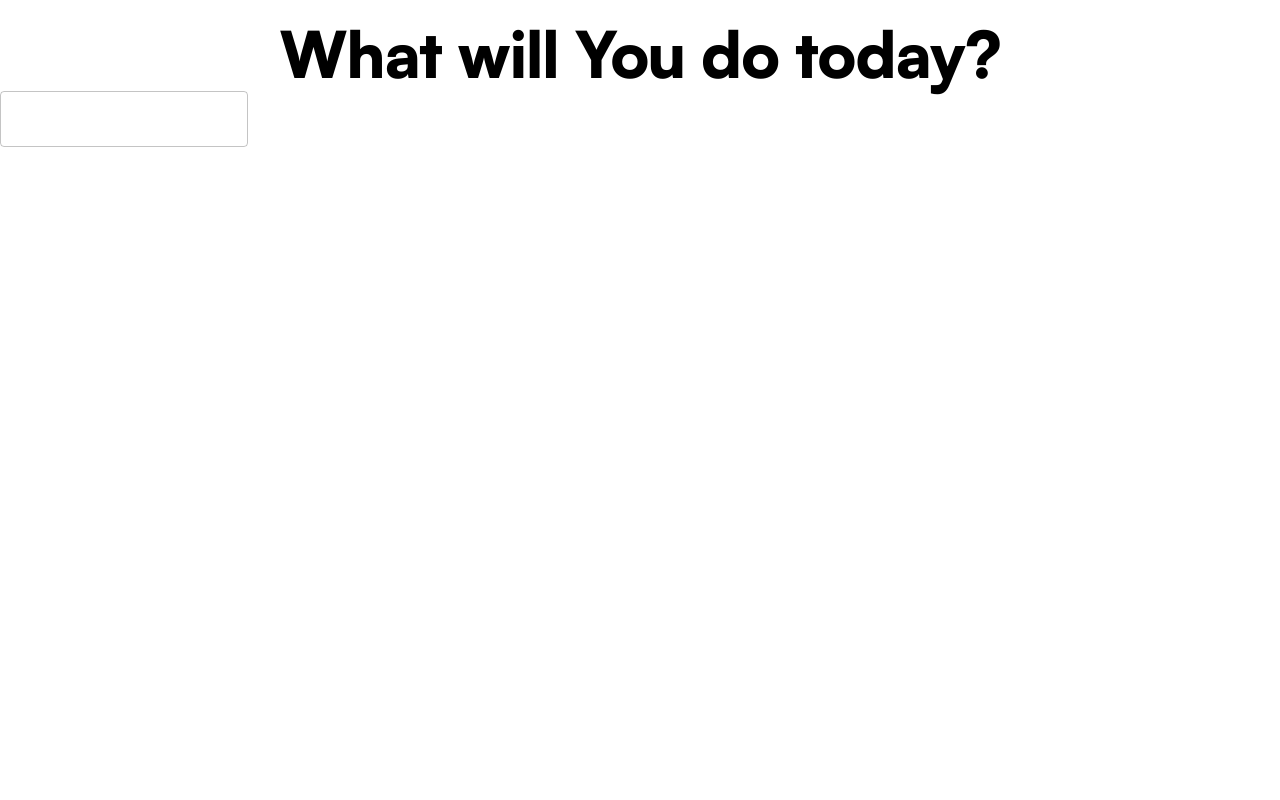
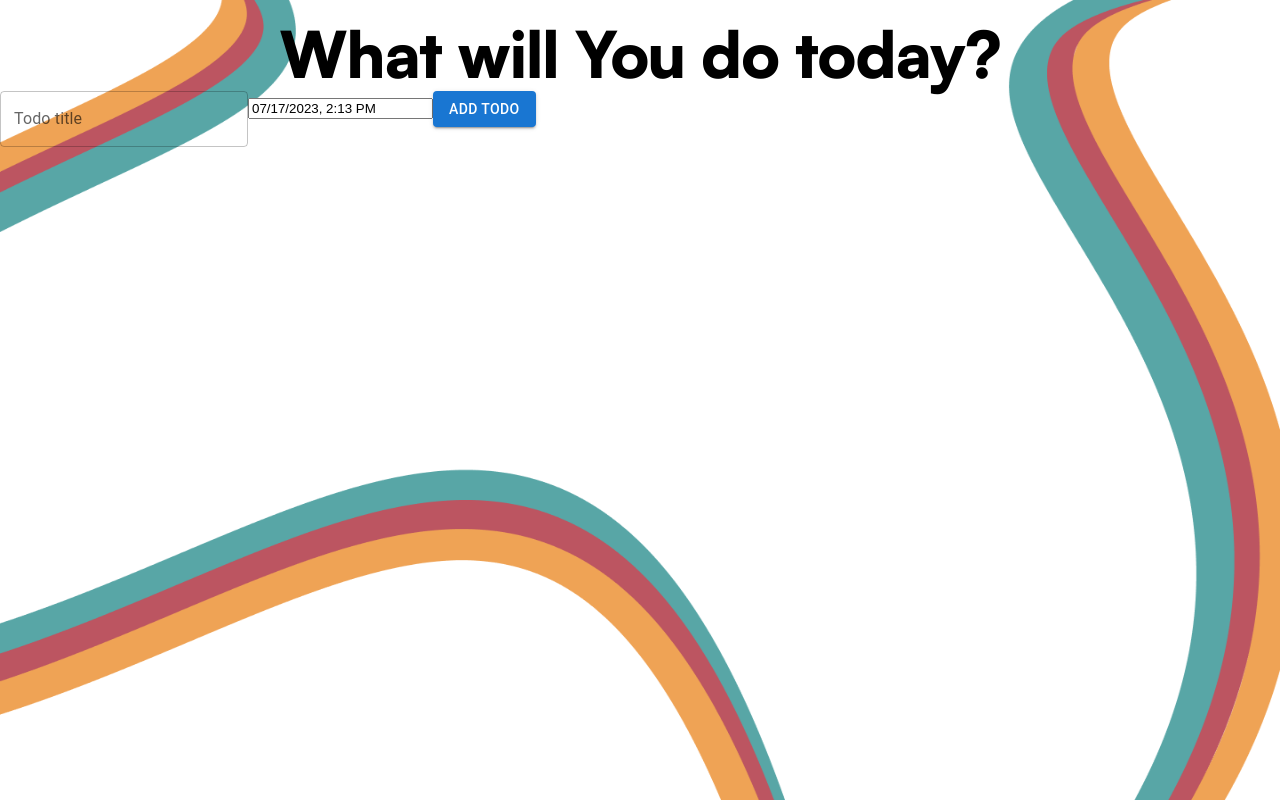
Before and after one commit to LukasPask/react-todo-app, a React (Create React App) app: page / in a window 1280 px wide. Built offline with nearby package versions, Linux system fonts and the light colour scheme; the HTML template or start-up script is replaced by a standard one.

Commit message:
Added inputs and form functionality

```diff
--- a/package.json
+++ b/package.json
@@ -12,9 +12,12 @@
     "@types/jest": "^27.5.2",
     "@types/node": "^16.18.38",
     "@types/react": "^18.2.14",
+    "@types/react-datepicker": "^4.11.2",
     "@types/react-dom": "^18.2.6",
     "react": "^18.2.0",
+    "react-datepicker": "^4.16.0",
     "react-dom": "^18.2.0",
+    "react-hook-form": "^7.45.1",
     "react-scripts": "5.0.1",
     "typescript": "^4.9.5",
     "web-vitals": "^2.1.4"
--- a/src/components/TodoForm.tsx
+++ b/src/components/TodoForm.tsx
@@ -1,11 +1,38 @@
-import React from 'react';
-import { TextField } from '@mui/material';
+import { Button, TextField } from '@mui/material';
+import { Controller, useForm } from 'react-hook-form';
+import ReactDatePicker from 'react-datepicker';
+import 'react-datepicker/dist/react-datepicker.css';
 
 const TodoForm = () => {
+  const { register, handleSubmit, control } = useForm();
+
+  const onSubmit = (data: object) => {
+    console.log(data);
+  };
+
   return (
-    <>
-      <TextField></TextField>
-    </>
+    <form onSubmit={handleSubmit(onSubmit)}>
+      <TextField label='Todo title' {...register('todoTitle')} />
+      <Controller
+        name='todoDate'
+        control={control}
+        defaultValue={new Date()}
+        render={({ field: { onChange, value } }) => (
+          <ReactDatePicker
+            showTimeSelect
+            timeFormat='p'
+            timeIntervals={15}
+            dateFormat='Pp'
+            selected={value}
+            onChange={(date) => onChange(date)}
+            dropdownMode='select'
+          />
+        )}
+      />
+      <Button type='submit' variant='contained'>
+        Add Todo
+      </Button>
+    </form>
   );
 };
 
--- a/src/index.css
+++ b/src/index.css
@@ -6,4 +6,7 @@
 body {
   margin: 0;
   font-family: 'Satoshi Variable', sans-serif;
+  background-image: url('./assets/images/Background.png');
+  background-repeat: no-repeat;
+  background-size: 100vw 100vh;
 }
--- a/src/pages/MainPage.tsx
+++ b/src/pages/MainPage.tsx
@@ -1,4 +1,3 @@
-import React from 'react';
 import { Typography } from '@mui/material';
 import TodoForm from '../components/TodoForm';
 
```
Also changed, not shown: src/assets/images/Background.png, 1 other file (tests, documents, lock files or other folders).
